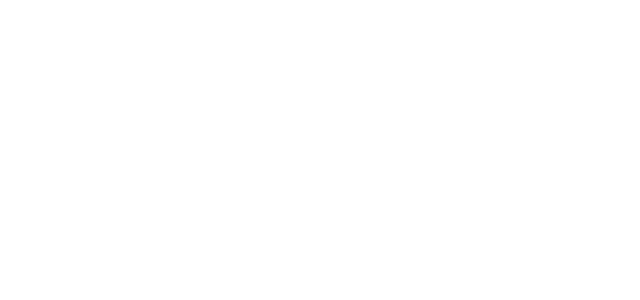
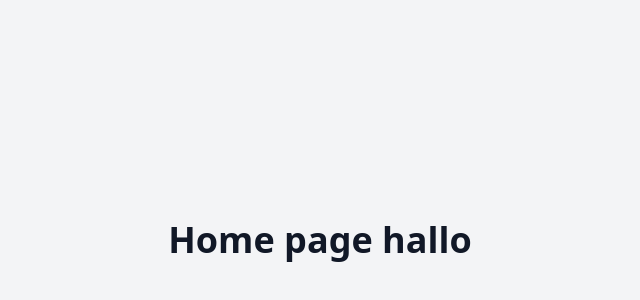
Before and after one commit to esa245/Guzia-TTC-Manager, a React (Vite) app: page / in a window 1280 px wide. Shown: the part 160-460 px from the top of the page, without its empty margins (320-960 px from the left). Built offline with nearby package versions, Linux system fonts and the light colour scheme.

Commit message:
feat: Add basic home page content
Introduces initial content for the home page, including a centered heading and background styling. This sets up the basic layout for the application's landing screen.

```diff
--- a/App.tsx
+++ b/App.tsx
@@ -2,7 +2,9 @@
 
 const App: React.FC = () => {
   return (
-    <div></div>
+    <div className="flex items-center justify-center h-screen bg-gray-100">
+      <h1 className="text-4xl font-bold text-gray-900">Home page hallo</h1>
+    </div>
   );
 };
 
```
